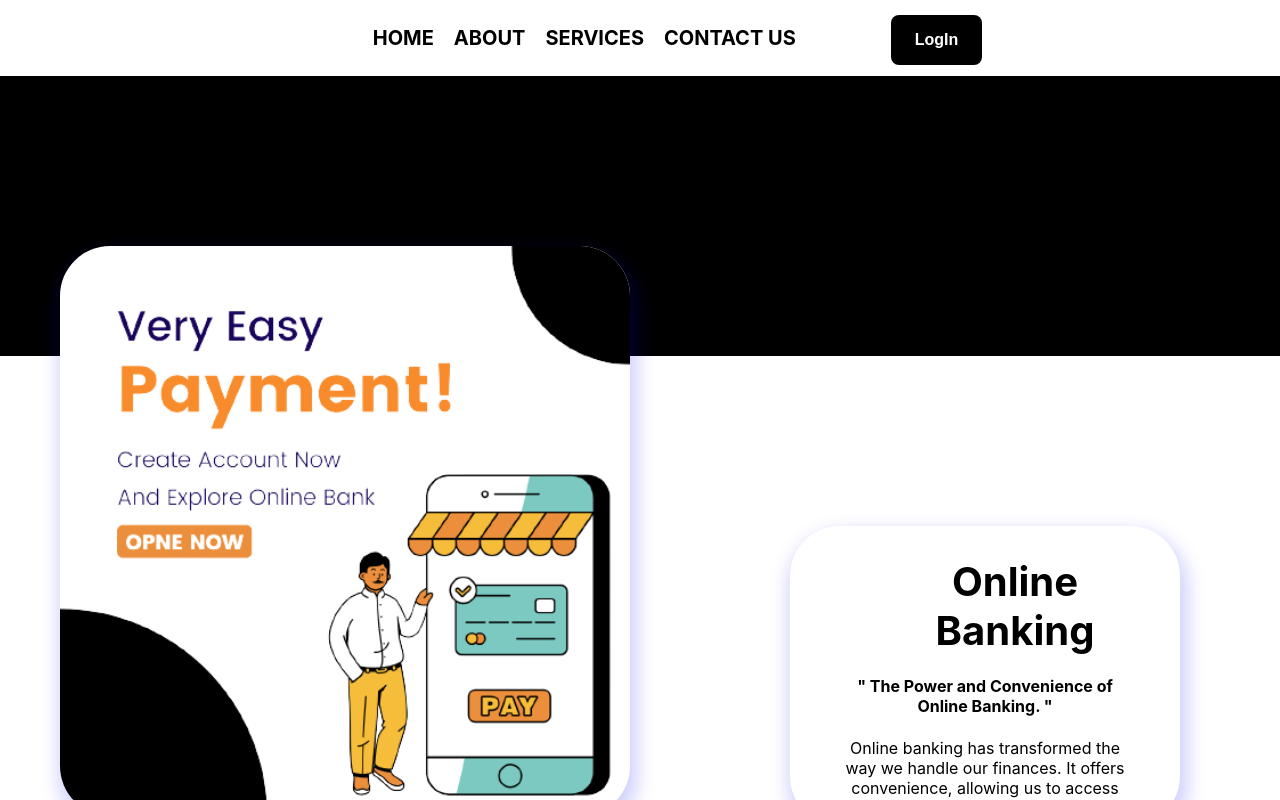
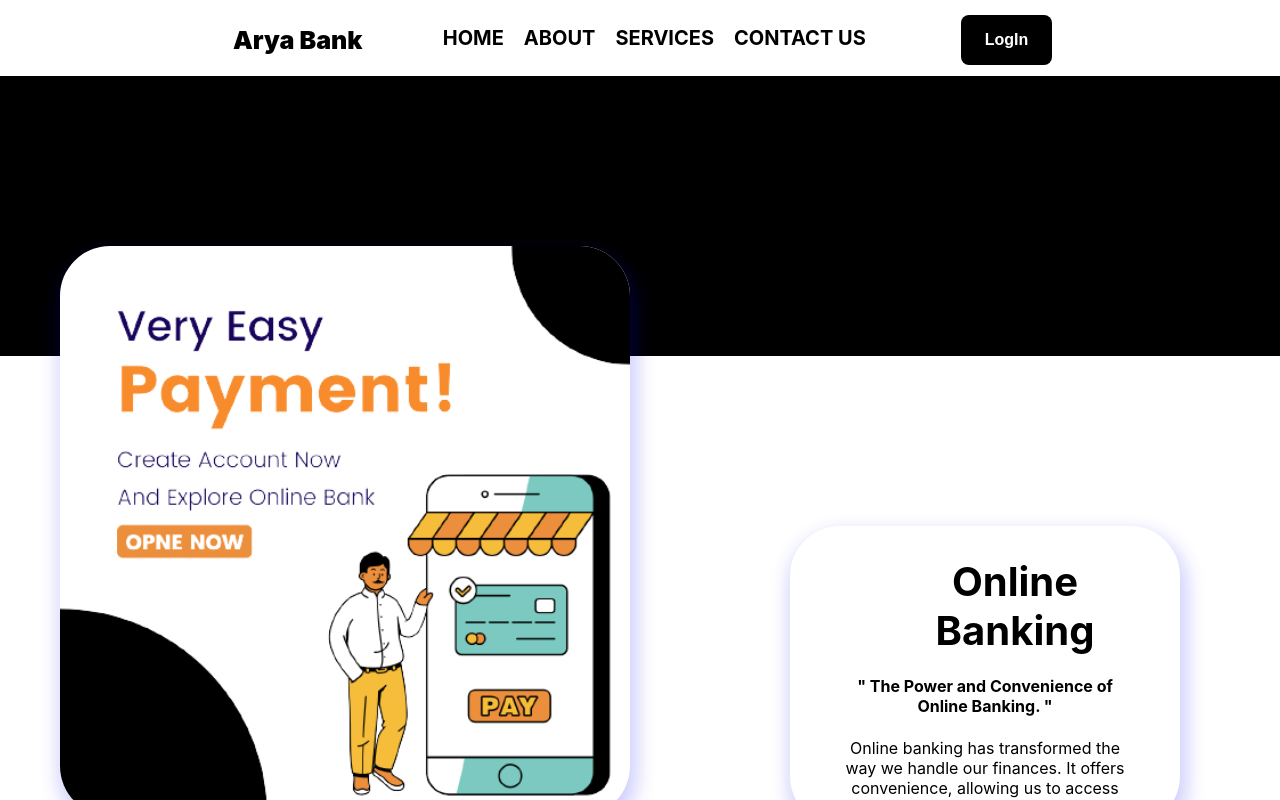
Before and after one commit to coverghost/Rentals, a React (Create React App) app: page / in a window 1280 px wide. Shown: the top 800 px of the page. Built offline with nearby package versions, Linux system fonts and the light colour scheme.

Commit message:
home page

```diff
--- a/src/component/Navbar.tsx
+++ b/src/component/Navbar.tsx
@@ -44,9 +44,9 @@ const Navbar = () => {
   return (
     <>
       <div className="nav_bar">
-        <div className="logo">{/* <img src={logo} alt="logo" /> */}</div>
+        <div className="logo">{/* <img src={logo} alt="logo" /> */}Arya Bank</div>
         {unitoken ? (
-          <ul className="nav_bar li a">
+          <ul className="nav_bar">
             <li>
               <Link to="/">HOME</Link>
             </li>
@@ -64,7 +64,7 @@ const Navbar = () => {
             </li>
           </ul>
         ) : (
-          <ul className="nav_bar li a">
+          <ul className="nav_bar">
             <li>
               <Link to="/">HOME</Link>
             </li>
--- a/src/component/css/nav.css
+++ b/src/component/css/nav.css
@@ -2,6 +2,10 @@
   display: flex; /* display items in a row */
   justify-content: center; /* center items horizontally */
   /* background-color: rosybrown; */
+  position: sticky;
+}
+.logo{
+
 }
 
 .nav_bar li {
@@ -46,10 +50,19 @@
   outline: none;
   cursor: pointer;
   font-size: 16px;
-  margin-top: 5px;
-  margin-bottom: 9px;
+  margin-top: 15px;
+  /* margin-bottom: px; */
   margin-right: 25px;
   height: auto; /* color: #fff; */
+  /* background-color: red; */
+  height: 50px;
+  width: 140px;
+  font-size: 25px;
+  font-weight: 900;
+  display: flex; /* display items in a row */
+  justify-content: center;
+  align-items: center;
+
 }
 .logo img {
   height: 80px;
```
